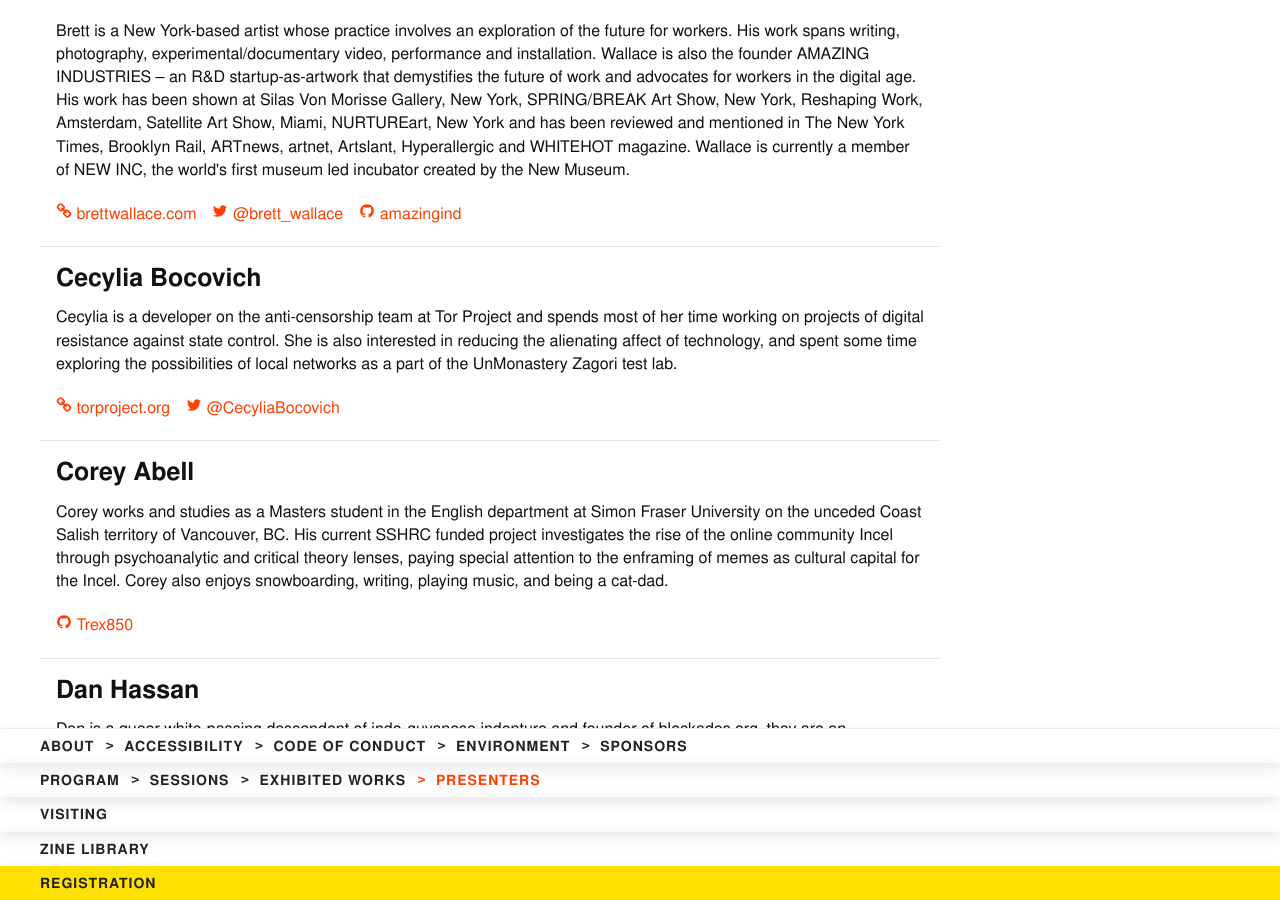
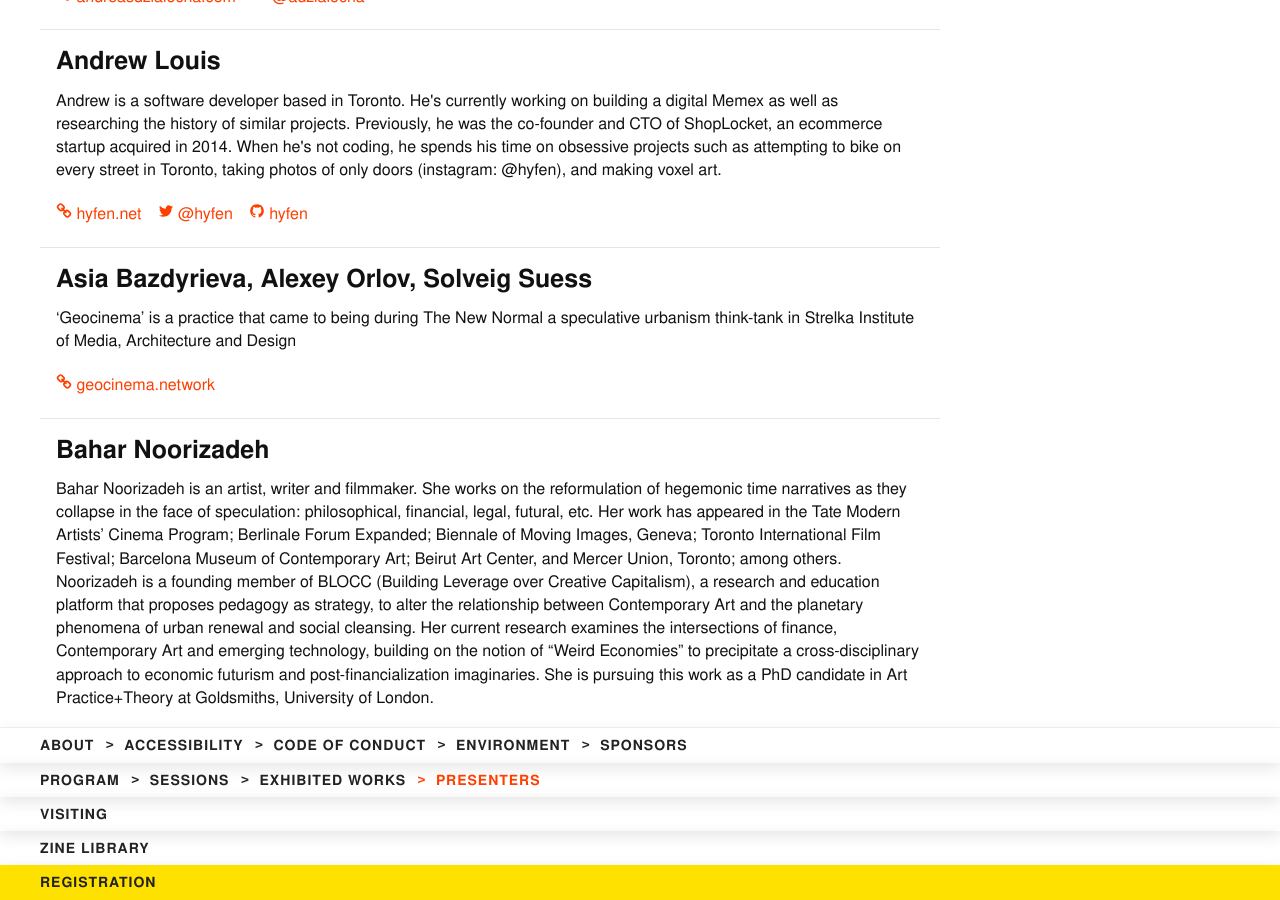
Before and after one commit to ournetworks/ournetworks.ca, a Jekyll site: the page built from program.md, in a window 1280 px wide and 900 px high, scrolled down 18082 px. Built offline with Jekyll 4.4.1, drawn with Linux system fonts in a browser that asks for light colours; some of the changed text lies outside the part shown.

Commit message:
Screening details (#141)
* Screening details

* Remove link

* Presenter links/bios

* adding 403 urls

```diff
--- a/_data/presenters.yml
+++ b/_data/presenters.yml
@@ -408,3 +408,27 @@
     bio: "Dr. Jennifer Wemigwans is Anishnaabekwe (Ojibwe/ Potawatomi) from Wikwemikong First Nation. She is a new media producer, writer and scholar specializing in the convergence between education, Indigenous knowledge and new media technologies. Dr. Wemigwans takes pride in working to invert the conventional use of media by revealing the potential for Indigenous cultural expression and Indigenous knowledge through new technologies, education and the arts.  Her book A Digital Bundle: Protecting and Promoting Indigenous Knowledge Online explores the prospects of education and digital projects in a networked world.  Her work in academia and online technologies puts her in a unique position to tap the pulse of innovation in Indigenous education, the arts, and media."
     link: "https://www.oise.utoronto.ca/lhae/Faculty/4959/Jennifer_Wemigwans.html"
     linkDisplay: "oise.utoronto.ca/.../Jennifer_Wemigwans.html"
+
+  - presenterID: lance
+    name: "Lance Wakeling"
+    link: "https://vimeo.com/lancewakeling"
+    linkDisplay: "Vimeo"
+
+  - presenterID: joanne
+    name: "Joanne McNeil"
+    bio: "Joanne McNeil is a writer interested in the ways that technology is shaping art, politics, and society. She received the inaugural Arts Writing Fellowship Award for an emerging digital arts writer from the Carl & Marilynn Thoma Art Foundation. She is a 2019 Logan Nonfiction Program fellow. She was an Artist-in-Residence and an Impact Resident at Eyebeam. Her book, Lurking: How a Person Became a User, is forthcoming."
+    link: "http://www.joannemcneil.com"
+    linkDisplay: "joannemcneil.com"
+    twitter: "jomc"
+
+  - presenterID: bahar
+    name: "Bahar Noorizadeh"
+    bio: "Bahar Noorizadeh is an artist, writer and filmmaker. She works on the reformulation of hegemonic time narratives as they collapse in the face of speculation: philosophical, financial, legal, futural, etc. Her work has appeared in the Tate Modern Artists’ Cinema Program; Berlinale Forum Expanded; Biennale of Moving Images, Geneva; Toronto International Film Festival; Barcelona Museum of Contemporary Art; Beirut Art Center, and Mercer Union, Toronto; among others. Noorizadeh is a founding member of BLOCC (Building Leverage over Creative Capitalism), a research and education platform that proposes pedagogy as strategy, to alter the relationship between Contemporary Art and the planetary phenomena of urban renewal and social cleansing. Her current research examines the intersections of finance, Contemporary Art and emerging technology, building on the notion of “Weird Economies” to precipitate a cross-disciplinary approach to economic futurism and post-financialization imaginaries. She is pursuing this work as a PhD candidate in Art Practice+Theory at Goldsmiths, University of London."
+    link: "http://www.baharnoorizadeh.com/"
+    linkDisplay: "baharnoorizadeh.com"
+
+  - presenterID: geocinema
+    name: "Asia Bazdyrieva, Alexey Orlov, Solveig Suess"
+    bio: "‘Geocinema’ is a practice that came to being during The New Normal a speculative urbanism think-tank in Strelka Institute of Media, Architecture and Design "
+    link: "https://geocinema.network/"
+    linkDisplay: "geocinema.network"
--- a/_data/sessions.yml
+++ b/_data/sessions.yml
@@ -799,6 +799,52 @@
     date: 2019-09-20
     length: 1
 
+  - sessionID: 19039
+    title: "A Tour of the AC-1 Transatlantic Submarine Cable"
+    presenterID:
+      - lance
+    sessionType: "screening"
+    date: 2019-09-21
+    length: 1
+
+  - sessionID: 19040
+    title: "Just Browsing"
+    presenterID:
+      - joanne
+    description: >
+      Written and directed by Joanne McNeil. Cinematography, editing, and motion graphics by Nicole Antebi. Music by Vince Clarke.
+    sessionType: "screening"
+    date: 2019-09-21
+    length: 1
+
+  - sessionID: 19041
+    title: "After Scarcity"
+    presenterID:
+      - bahar
+    description: >
+      Video: Bahar Noorizadeh, Music: Mhamad Safa, Frank Bretschneider, Research & Director Assistant: Sergey Gindilis, Voice Over: Sasha Alekseeva, Munari Font: Pedro Moraes, Translation: Sergey Babkin, Lidar Capture: KMC, Kiev. A production of the Centre d’Art Contemporain Genève for the Biennale de l’Image en Mouvement 2018, with the support of the Fonds d’Art Contemporain de la Ville (FMAC) and the Fonds d’Art Contemporain du Canton de Genève (FCAC) and In Between Art Film.
+    sessionType: "screening"
+    date: 2019-09-21
+    length: 1
+
+  - sessionID: 19042
+    title: "Geocinema Network"
+    presenterID:
+      - geocinema
+    description: >
+      Sound Design: Nikita Alekseenko. Music: Episode 01: Josh Feola, Georgiy Potopalskiy, Episode 02: Josh Feola, Episode 03: Nikita Alekseenko, Episode 04: Jessika Khazrik, “Only Distance Has a Name,” from “My Communication Is Not Work”, 2018, “I Am Not Your History” from “Terrella Al2ard Alsaghira,” 2017
+    sessionType: "screening"
+    date: 2019-09-21
+    length: 1
+
+  - sessionID: 19042
+    title: "Mechanical Turk Workers"
+    presenterID:
+      - brettw
+    sessionType: "screening"
+    date: 2019-09-21
+    length: 1
+
   - sessionID: 19500
     title: "March for our futures: Youth climate march"
     description: "[Note: Event is independently organized] Join the Toronto part of Global Climate Strike (Sep 20 to 27)!"
--- /dev/null
+++ b/_includes/session-screening.html
@@ -0,0 +1,27 @@
+<div class="session">
+  <header>
+    <h5 class="session-title">Outdoor screening in Lisgar Park</h5>
+  </header>
+  <div>
+  {% assign presenters = site.data.presenters[include.year] %}
+    <ul class="p-0 fw-bold ls-none">
+    {%- for session in site.data.sessions[include.year] -%}
+      {%- if session.sessionType == "screening" -%}
+      <li class="mt-05">
+        <a href="#{{ session.title | truncatewords: 6, '' | downcase | replace: ':', '' | replace: ' ', '-' }}">{{ session.title }}</a>
+        {% assign presenterCount = session.presenterID.size %}
+        {%- for presenterID in session.presenterID -%}
+          {%- for presenter in presenters -%}
+            {%- if presenter.presenterID == presenterID -%}
+              {% assign name = presenter.name %}
+            {%- endif -%}
+          {%- endfor -%}
+          {% assign presenterCount = presenterCount | minus:1 %}
+          <h6>> {{ name }}</h6>{%- if presenterCount > 1 -%}{{ ', ' }}{%- elsif presenterCount > 0 -%}{{ ' and ' }}{%- endif -%}
+        {%- endfor -%}
+      </li>
+      {%- endif -%}
+    {%- endfor -%}
+    </ul>
+  </div>
+</div>
--- a/program.md
+++ b/program.md
@@ -415,7 +415,7 @@
 <tr>
   <td>20</td>
   <td>:00</td>
-  <td colspan="4" rowspan="8" class="session-block session-{% include session-type.html session-id=19996 %}">{% include session.html year=2019 session-id=19996 %}</td>
+  <td colspan="4" rowspan="8" class="session-block session-{% include session-type.html session-id=19996 %}">{% include session-screening.html year=2019 %}</td>
 </tr>
 <tr>
   <td></td>
```
Also changed, not shown: 1 other file.
